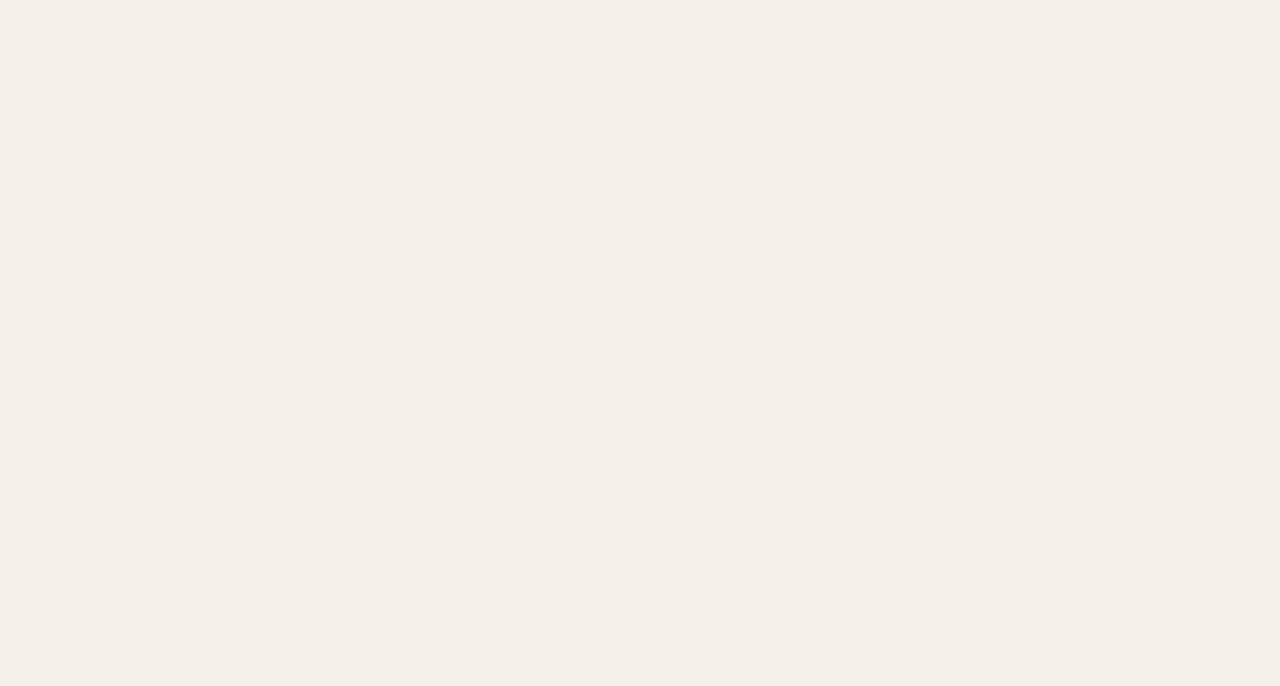
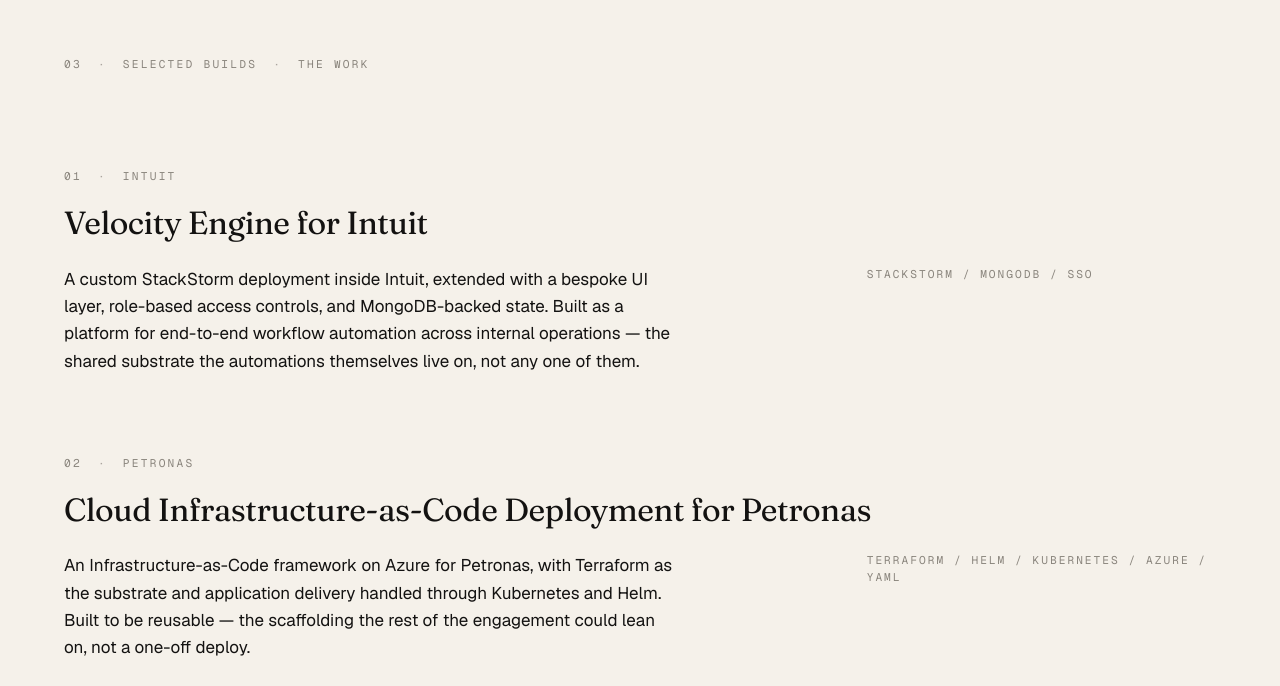
Before and after one commit to kartikj11/portfolio-website, a Next.js app: page / in a window 1280 px wide. Shown: the part 3134-3820 px from the top of the page. Before the commit the page ends 3142 px from the top, so only its background shows below. Built offline with nearby package versions, Linux system fonts and the light colour scheme.

Commit message:
Step 4: Add Selected Builds section to Home component and create SelectedBuilds and SelectedBuildsEntry components. Update resume data structure to include featured projects with narratives.

```diff
--- a/src/app/page.tsx
+++ b/src/app/page.tsx
@@ -1,11 +1,13 @@
 import { BuildLog } from "@/components/sections/BuildLog";
 import { Hero } from "@/components/sections/Hero";
+import { SelectedBuilds } from "@/components/sections/SelectedBuilds";
 
 export default function Home() {
   return (
     <>
       <Hero />
       <BuildLog />
+      <SelectedBuilds />
     </>
   );
 }
--- /dev/null
+++ b/src/components/sections/SelectedBuilds.tsx
@@ -0,0 +1,67 @@
+import { Reveal, RevealItem } from "@/components/motion/Reveal";
+import { projects } from "@/data/resume";
+import { SelectedBuildsEntry } from "./SelectedBuildsEntry";
+
+export function SelectedBuilds() {
+  // Curation lives in the data layer. The section renders whatever is
+  // flagged featured, in its declared order.
+  const featured = projects.filter((p) => p.featured);
+  const numbered = featured.map((project, i) => ({
+    project,
+    sequence: String(i + 1).padStart(2, "0"),
+  }));
+
+  return (
+    <section
+      id="selected-builds"
+      aria-labelledby="selected-builds-heading"
+      className="relative px-6 pb-28 pt-6 sm:px-10 sm:pb-32 sm:pt-8 lg:px-16 lg:pb-40 lg:pt-12"
+    >
+      <div className="mx-auto max-w-[1680px]">
+        {/* Section header — visible eyebrow only. The H2 is sr-only to keep
+            the heading tree intact (H1 Hero → H2 BuildLog → H2 here → H3
+            entries), while the visual design drops the visible headline
+            and lets the eyebrow carry the section identity. Different
+            top-matter from Build Log is part of how this section earns
+            its own pace. */}
+        <h2 id="selected-builds-heading" className="sr-only">
+          Selected Builds
+        </h2>
+        <Reveal
+          as="header"
+          trigger="inView"
+          stagger={0.08}
+          delay={0.05}
+          viewportMargin="-15% 0px"
+        >
+          <RevealItem
+            as="p"
+            className="flex flex-wrap items-baseline gap-x-4 gap-y-1 font-mono text-[0.7rem] uppercase tracking-[0.2em] text-mute"
+          >
+            <span>03</span>
+            <span aria-hidden className="text-mute/70">
+              ·
+            </span>
+            <span>Selected Builds</span>
+            <span aria-hidden className="text-mute/70">
+              ·
+            </span>
+            <span>The Work</span>
+          </RevealItem>
+        </Reveal>
+
+        {/* Entries — tighter vertical rhythm than Build Log's space-y-24/32
+            so the reader feels the pace quicken from chapters to works. */}
+        <div className="mt-16 space-y-16 sm:mt-20 lg:mt-24 lg:space-y-20">
+          {numbered.map(({ project, sequence }) => (
+            <SelectedBuildsEntry
+              key={project.id}
+              project={project}
+              sequence={sequence}
+            />
+          ))}
+        </div>
+      </div>
+    </section>
+  );
+}
--- /dev/null
+++ b/src/components/sections/SelectedBuildsEntry.tsx
@@ -0,0 +1,74 @@
+import { Reveal, RevealItem } from "@/components/motion/Reveal";
+import type { Project } from "@/data/resume";
+
+type SelectedBuildsEntryProps = {
+  project: Project;
+  /** Two-digit, zero-padded sequence within the Selected Builds list. */
+  sequence: string;
+};
+
+export function SelectedBuildsEntry({
+  project,
+  sequence,
+}: SelectedBuildsEntryProps) {
+  const stack = project.featuredStack ?? project.stack;
+
+  return (
+    <Reveal
+      as="article"
+      trigger="inView"
+      stagger={0.07}
+      delay={0.05}
+      viewportMargin="-15% 0px"
+      className="relative"
+    >
+      {/* Top row: sequence + client, mono, dot-separated — echoes Hero/Build
+          Log eyebrow format. Stack is intentionally moved to the bottom row
+          so this top line stays dense and readable. */}
+      <RevealItem
+        as="p"
+        className="flex flex-wrap items-baseline gap-x-4 gap-y-1 font-mono text-[0.7rem] uppercase tracking-[0.2em] text-mute"
+      >
+        <span>{sequence}</span>
+        {project.client ? (
+          <>
+            <span aria-hidden className="text-mute/70">
+              ·
+            </span>
+            <span>{project.client}</span>
+          </>
+        ) : null}
+      </RevealItem>
+
+      {/* Project title: Fraunces, a step smaller than Build Log's role H3
+          so the reader feels the pace quicken from chapters to works. */}
+      <RevealItem
+        as="h3"
+        className="mt-5 font-display text-[clamp(1.375rem,2.5vw,2rem)] font-normal leading-[1.15] tracking-[-0.015em] text-ink"
+      >
+        {project.title}
+      </RevealItem>
+
+      {/* Bottom row: prose (left, constrained) + stack (right, mono) on
+          desktop; stacked on mobile. The two-column geometry here is the
+          structural signal that separates this section from Build Log. */}
+      <div className="mt-6 grid grid-cols-1 gap-x-10 gap-y-6 lg:grid-cols-12 lg:gap-y-0">
+        {project.narrative ? (
+          <RevealItem
+            as="p"
+            className="max-w-[54ch] font-sans text-[1rem] leading-[1.6] text-ink lg:col-span-8 lg:text-[1.0625rem]"
+          >
+            {project.narrative}
+          </RevealItem>
+        ) : null}
+
+        <RevealItem
+          as="p"
+          className="font-mono text-[0.7rem] uppercase tracking-[0.18em] text-mute lg:col-span-4 lg:pl-2"
+        >
+          {stack.join(" / ")}
+        </RevealItem>
+      </div>
+    </Reveal>
+  );
+}
--- a/src/data/resume.ts
+++ b/src/data/resume.ts
@@ -46,6 +46,22 @@
   stack: string[];
   description: string;
   client?: string;
+  /**
+   * Curated stack (≤6) shown in the Selected Builds mono line. When
+   * omitted, `stack` is used. Kept separate so the full stack from the
+   * resume stays intact in `stack` for later surfaces.
+   */
+  featuredStack?: string[];
+  /**
+   * Short editorial paragraph (~2 sentences). Third-person, describes
+   * the system, not the career. Grounded in MASTER_RESUME.md.
+   */
+  narrative?: string;
+  /**
+   * If true, surfaced in the Selected Builds section. Curation lives in
+   * the data layer; UI reads projects.filter(p => p.featured).
+   */
+  featured?: boolean;
 };
 
 export type SkillGroup = {
@@ -250,10 +266,26 @@
 
 export const projects: Project[] = [
   {
+    id: "velocity-engine",
+    title: "Velocity Engine for Intuit",
+    client: "Intuit",
+    stack: ["StackStorm", "MongoDB", "SSO"],
+    featuredStack: ["StackStorm", "MongoDB", "SSO"],
+    featured: true,
+    narrative:
+      "A custom StackStorm deployment inside Intuit, extended with a bespoke UI layer, role-based access controls, and MongoDB-backed state. Built as a platform for end-to-end workflow automation across internal operations — the shared substrate the automations themselves live on, not any one of them.",
+    description:
+      "A custom StackStorm deployment internally named Velocity Engine. SSO integration, a custom UI layer, MongoDB-backed controls, and end-to-end workflow automation for internal operations.",
+  },
+  {
     id: "petronas",
     title: "Cloud Infrastructure-as-Code Deployment for Petronas",
     client: "Petronas",
     stack: ["Terraform", "Helm", "HTML/CSS/JS", "YAML"],
+    featuredStack: ["Terraform", "Helm", "Kubernetes", "Azure", "YAML"],
+    featured: true,
+    narrative:
+      "An Infrastructure-as-Code framework on Azure for Petronas, with Terraform as the substrate and application delivery handled through Kubernetes and Helm. Built to be reusable — the scaffolding the rest of the engagement could lean on, not a one-off deploy.",
     description:
       "Led the design and deployment of a robust **Infrastructure-as-Code (IaC)** framework on Azure for Petronas, leveraging **Terraform** to provide secure, reusable cloud infrastructure. Enhanced deployment velocity and reliability by integrating **Kubernetes and Helm** for seamless application delivery at scale.",
   },
@@ -262,6 +294,15 @@
     title: "Automated SFTP-to-Azure Data Ingestion Pipeline for Inspiro",
     client: "Inspiro",
     stack: ["Terraform", "YAML", "Azure Data Factory"],
+    featuredStack: [
+      "Terraform",
+      "Azure Data Factory",
+      "Azure Blob Storage",
+      "YAML",
+    ],
+    featured: true,
+    narrative:
+      "An Azure Data Factory pipeline for Inspiro, ingesting files continuously from a secure SFTP endpoint into Azure Blob Storage. Provisioned through Terraform and wired into a CI/CD flow — the kind of pipeline that should run for years without being touched.",
     description:
       "Built a production-grade **Azure Data Factory** pipeline for Inspiro to continuously ingest files from a secure **SFTP server into Azure Blob Storage**. Focused on secure data transit, access control, and operational reliability within a **CI/CD-driven infrastructure**.",
   },
@@ -275,12 +316,22 @@
       "Terraform",
       "Azure Key Vault",
     ],
+    featuredStack: [
+      "Terraform",
+      "Azure Automation",
+      "Azure Key Vault",
+      "PowerShell",
+    ],
+    featured: true,
+    narrative:
+      "A policy-driven secret rotation loop for HDFC, running on Azure Automation against their Key Vaults. Everything provisioned through Terraform; the rotation itself scheduled and access-controlled, so the operation that used to be a calendar reminder became infrastructure.",
     description:
       "Delivered an automated solution for HDFC to rotate **Azure Key Vault secrets**, ensuring secure, policy-driven key updates and compliance. Provisioned all resources with **Terraform** and enabled scheduled, access-controlled secret management using **Azure Automation** — reducing manual efforts and boosting security for critical cloud workloads.",
   },
   {
     id: "finansier",
     title: "Finansier: Business Dashboard Web App",
+    featured: false,
     stack: [
       "ReactJs",
       "NextJs",
@@ -301,6 +352,7 @@
   {
     id: "absenteeism",
     title: "AI-Powered Absenteeism Predictor",
+    featured: false,
     stack: ["Python", "HTML", "CSS", "JS"],
     description:
       "Engineered a predictive absenteeism model using **AdaBoost, XGBoost, and Random Forest Regressor**, amalgamating HR analysis, surveys, and sentiment data. Employed advanced preprocessing to yield insights for reducing absenteeism, enhancing employee satisfaction, and refining HR strategies.",
@@ -308,6 +360,7 @@
   {
     id: "pixel-cloak",
     title: "Pixel Cloak: Steganography for Secure Communication",
+    featured: false,
     stack: ["Python", "HTML", "CSS", "JavaScript"],
     description:
       "Implemented secure communication protocols through **advanced encryption and hashing algorithms**. Strengthened defense mechanisms against potential security threats, encompassing **man-in-the-middle and passive attacks**.",
@@ -315,6 +368,7 @@
   {
     id: "real-estate",
     title: "Real Estate Price Predictor",
+    featured: false,
     stack: ["Python"],
     description:
       "Developed a predictive model for real estate pricing. Utilises specific housing features for price prediction. Employs **data analysis and predictive modelling techniques**. Aids in informed decision-making for buyers and sellers.",
@@ -322,6 +376,7 @@
   {
     id: "ogani",
     title: "OGANI — E-commerce for Farmers",
+    featured: false,
     stack: [
       "HTML",
       "CSS",
@@ -337,6 +392,7 @@
   {
     id: "python-minor",
     title: "Python Minor Projects",
+    featured: false,
     stack: ["Python", "SQL"],
     description:
       "Developed Python projects including a **Keylogger**, implementation of ciphers (**AES, DES, SHA-256, RSA**), and **password generator**, focusing on cybersecurity applications. Additionally created diverse projects like a **Hotel Management System, Voice Assistant**, and **Automation of Dino game**, showcasing versatility and technical proficiency.",
```
